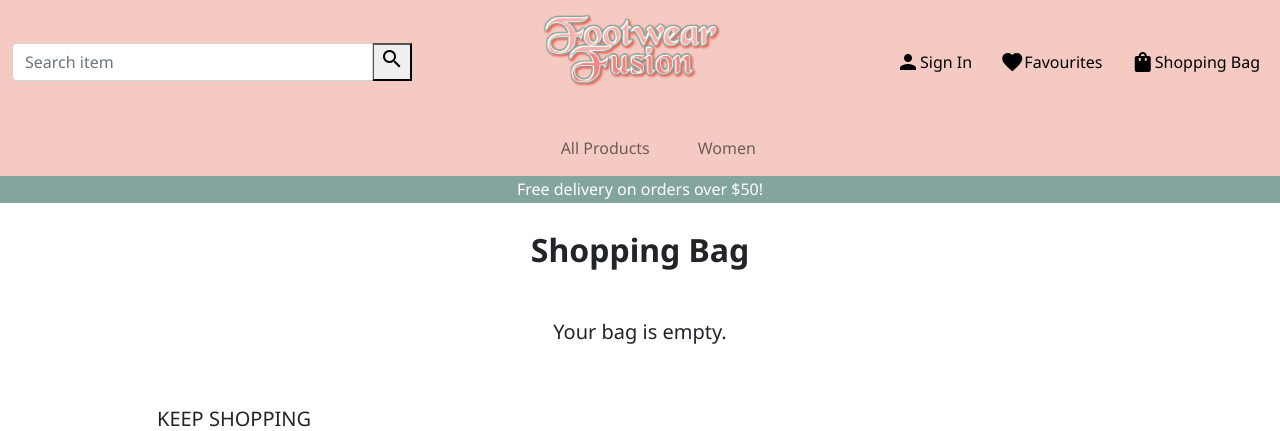
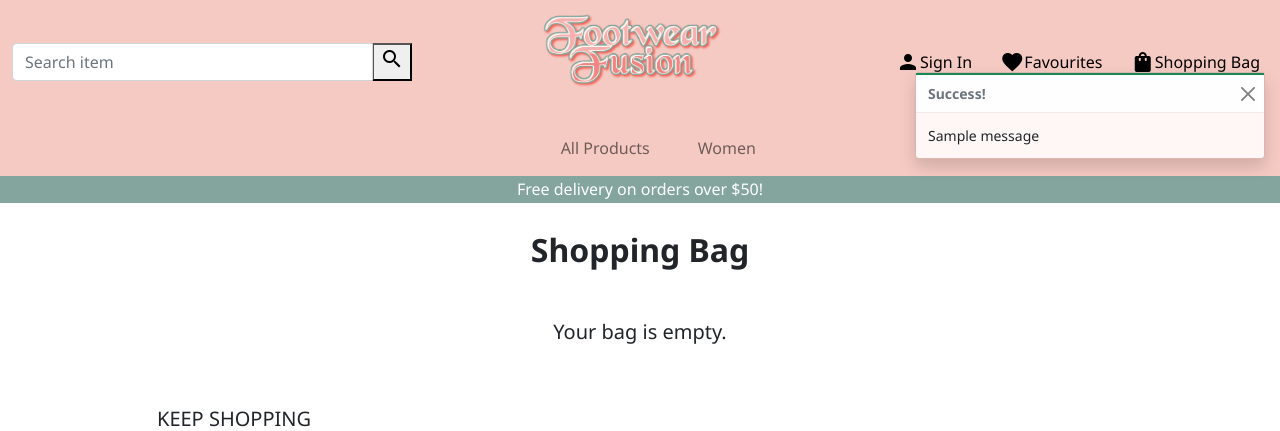
Before and after one commit to irebernardidev/Footwear-Fusion, a Django app: page /bag/ in a window 1280 px wide. Shown: the top 431 px of the page. Run offline with Django 3.2, Linux system fonts and the light colour scheme; tables that the repository leaves empty hold one stand-in row (values such as "Sample post"); one stand-in notice (Sample message) is shown.

Commit message:
Enhanced Bag Functionality and UI Updates: Implemented 'Adjust Bag' and 'Remove Item' Views, Integrated 'Calculate Subtotal' Template Filter
Corrected URL Paths in Bag App's URLs File, and Introduced Toast Notifications for Improved User Feedback.

```diff
--- a/Footwear_Fusion/settings.py
+++ b/Footwear_Fusion/settings.py
@@ -78,6 +78,8 @@ TEMPLATES = [
         },
     },
 ]
+
+MESSAGE_STORAGE = 'django.contrib.messages.storage.session.SessionStorage'
 
 AUTHENTICATION_BACKENDS = [
     # Needed to login by username in Django admin, regardless of `allauth`
--- a/bag/templates/bag/bag.html
+++ b/bag/templates/bag/bag.html
@@ -1,5 +1,6 @@
 {% extends "base.html" %}
 {% load static %}
+{% load bag_tools %}
 
 {% block page_header %}
     <div class="navbar-offset"></div>
@@ -40,12 +41,19 @@
                                         <p class="my-0"><strong>Size: </strong>{% if item.product.has_sizes %}{{ item.size|upper }}{% else %}N/A{% endif %}</p>
                                     </td>
                                     <td class="py-3">
-                                        <form class="form update-form" method="POST" action="">
+                                        <form class="form update-form" id="{{ item.item_id }}" method="POST" action="{% url 'adjust_bag' item.item_id %}">
                                             {% csrf_token %}
                                             <div class="form-group w-75">
                                                 <div class="input-group">
-                                                    <input class="form-control form-control-sm qty_input" type="number"
-                                                        name="quantity" value="{{ item.quantity }}" min="1" max="99">
+                                                    <select class="form-control form-select quantity-update" name="quantity" value="{{ item.quantity }}">
+                                                        {% for qty in range_quantity %}
+                                                            {% if qty == item.quantity %}
+                                                                <option value="{{ qty }}" selected>{{ qty }}</option>
+                                                            {% else %}
+                                                                <option value="{{ qty }}">{{ qty }}</option>
+                                                            {% endif %}
+                                                        {% endfor %}
+                                                    </select>
                                                     {% if item.product.has_sizes %}
                                                         <input type="hidden" name="product_size" value="{{ item.size }}">
                                                     {% endif %}
@@ -54,10 +62,10 @@
                                         </form>
                                     </td>
                                     <td class="py-3 pe-5">
-                                        <a class="remove-item" href="" id="remove_{{ item.item_id }}" data-size="{{ item.size }}">R</a>
+                                        <a class="remove-item" href="" id="remove_{{ item.item_id }}" data-product-size="{{ item.size }}">R</a>
                                     </td>
                                     <td class="py-3">
-                                        <p class="my-0">€{{ item.product.price }}</p>
+                                        <p class="my-0">€{{ item.product.price | calc_subtotal:item.quantity }}</p>
                                     </td>
                                 </tr>
                             {% endfor %}
@@ -124,18 +132,18 @@
 
 <script type="text/javascript">
     // Update quantity on change
-    $('.update-link').change(function(e) {
-        let form = $(this).prev('.update-form');
-        form.submit();
+    $('.quantity-update').on('change', function(e) {
+        $(this).closest('.update-form').submit();
+        console.log($(this).closest('.update-form').attr('id'));
     })
 
     // Remove item and reload on click
     $('.remove-item').click(function(e) {
         var csrfToken = "{{ csrf_token }}";
         var itemId = $(this).attr('id').split('remove_')[1];
-        var size = $(this).data('size');
-        var url = `/bag/remove/${itemId}`;
-        var data = {'csrfmiddlewaretoken': csrfToken, 'size': size};
+        var size = $(this).data('product-size');
+        var url = `/bag/remove/${itemId}/`;
+        var data = {'csrfmiddlewaretoken': csrfToken, 'product_size': size};
 
         $.post(url, data)
          .done(function() {
--- a/bag/urls.py
+++ b/bag/urls.py
@@ -3,5 +3,7 @@ from . import views
 
 urlpatterns = [
     path('', views.view_bag, name='view_bag'),
-    path('add/<item_id>', views.add_to_bag, name='add_to_bag'),
+    path('add/<item_id>/', views.add_to_bag, name='add_to_bag'),
+    path('adjust/<item_id>/', views.adjust_bag, name='adjust_bag'),
+    path('remove/<item_id>/', views.remove_from_bag, name='remove_from_bag'),
 ]
--- a/bag/views.py
+++ b/bag/views.py
@@ -1,14 +1,20 @@
-from django.shortcuts import render, redirect
+from django.shortcuts import render, redirect, reverse, HttpResponse
+from django.contrib import messages
+from products.models import Product
 
 def view_bag(request):
-    """ A view to render the shopping bag page """
+    """ A view that renders the bag contents page """
+    range_quantity = range(1, 21)
+    context = {
+        'range_quantity': range_quantity,
+    }
 
-    return render(request, 'bag/bag.html')
-
+    return render(request, 'bag/bag.html', context)
 
 def add_to_bag(request, item_id):
     """ Add a quantity of the specified product to the shopping bag """
 
+    product = Product.objects.get(pk=item_id)
     quantity = int(request.POST.get('quantity'))
     redirect_url = request.POST.get('redirect_url')
     size = None
@@ -29,6 +35,47 @@ def add_to_bag(request, item_id):
             bag[item_id] += quantity
         else:
             bag[item_id] = quantity
+            messages.success(request, f'{product.name} is added to your bag')
 
     request.session['bag'] = bag
     return redirect(redirect_url)
+
+def adjust_bag(request, item_id):
+    """Adjust the quantity of the specified product to the specified amount"""
+
+    quantity = int(request.POST.get('quantity'))
+    size = None
+    if 'product_size' in request.POST:
+        size = request.POST['product_size']
+    bag = request.session.get('bag', {})
+
+    if size:
+        bag[item_id]['items_by_size'][size] = quantity
+    else:
+        bag[item_id] = quantity
+
+    request.session['bag'] = bag
+
+    return redirect(reverse('view_bag'))
+
+def remove_from_bag(request, item_id):
+    """Remove the item from the shopping bag"""
+
+    try:
+        size = None
+        if 'product_size' in request.POST:
+            size = request.POST['product_size']
+        bag = request.session.get('bag', {})
+
+        if size:
+            del bag[item_id]['items_by_size'][size]
+            if not bag[item_id]['items_by_size']:
+                bag.pop(item_id)
+        else:
+            bag.pop(item_id)
+
+        request.session['bag'] = bag
+        return HttpResponse(status=200)
+
+    except Exception as e:
+        return HttpResponse(status=500)
--- a/static/css/base.css
+++ b/static/css/base.css
@@ -102,6 +102,23 @@ a {
     cursor: pointer;
 }
 
+/* Toasts */
+.message-container {
+    position: fixed;
+    top: 72px;
+    right: 15px;
+    z-index: 99999999999;
+}
+
+.custom-toast {
+    overflow: visible;
+}
+
+.toast-capper {
+    height: 2px;
+}
+
+
 /* --------- MEDIA QUERIES --------- */
 /* Adjust container width for extra-large (xl) screens */
 @media screen and (min-width: 1200px) {
--- a/templates/base.html
+++ b/templates/base.html
@@ -26,9 +26,8 @@
         {% block extra_css %}
         {% endblock %}
         {% block corejs %}
-            <!-- jQuery -->
-            <script src="https://code.jquery.com/jquery-3.6.0.min.js" integrity="sha256-/xUj+3OJU5yExlq6GSYGSHk7tPXikynS7ogEvDej/m4="
-            crossorigin="anonymous"></script>
+            <!-- jQuery (minified) -->
+            <script src="https://code.jquery.com/jquery-3.6.0.min.js" integrity="sha256-/xUj+3OJU5yExlq6GSYGSHk7tPXikynS7ogEvDej/m4=" crossorigin="anonymous"></script>
             <!-- Bootstrap JS -->
             <script src="https://cdn.jsdelivr.net/npm/bootstrap@5.1.3/dist/js/bootstrap.bundle.min.js"
             integrity="sha384-ka7Sk0Gln4gmtz2MlQnikT1wXgYsOg+OMhuP+IlRH9sENBO0LRn5q+8nbTov4+1p" crossorigin="anonymous"></script>
@@ -117,7 +116,21 @@
             </div>
         </nav>
         {% if messages %}
-            <div class="message-container"></div>
+        <div class="message-container">
+            {% for message in messages %}
+                {% with message.level as level %}
+                    {% if level == 40 %}
+                        {% include 'includes/toasts/toast_error.html' %}
+                    {% elif level == 30 %}
+                        {% include 'includes/toasts/toast_warning.html' %}
+                    {% elif level == 25 %}
+                        {% include 'includes/toasts/toast_success.html' %}
+                    {% else %}
+                        {% include 'includes/toasts/toast_info.html' %}
+                    {% endif %}
+                {% endwith %}
+            {% endfor %}
+        </div>
         {% endif %}
 
         {% block page_header %}
@@ -127,6 +140,11 @@
         {% endblock %}
 
         {% block postloadjs %}
+        <script type="text/javascript">
+            $(document).ready(function(){
+                $('.toast').addClass('show');
+            });
+        </script>
         {% endblock %}
     </body>
 </html>
--- /dev/null
+++ b/templates/includes/toasts/toast_success.html
@@ -0,0 +1,11 @@
+<div class="toast custom-toast" role="alert" aria-live="assertive" aria-atomic="true" data-bs-autohide="false">
+    <div class="arrow-up arrow-success"></div>
+    <div class="w-100 toast-capper bg-success"></div>
+    <div class="toast-header">
+        <strong class="me-auto">Success!</strong>
+        <button type="button" class="btn-close" data-bs-dismiss="toast" aria-label="Close"></button>
+    </div>
+    <div class="toast-body">
+        {{ message }}
+    </div>
+</div>
```
Also changed, not shown: bag/templatetags/bag_tools.py (added, +8 -0 lines), templates/includes/toasts/toast_error.html (added, +12 -0 lines), templates/includes/toasts/toast_info.html (added, +12 -0 lines), templates/includes/toasts/toast_warning.html (added, +12 -0 lines), bag/templatetags/__init__.py (added).
